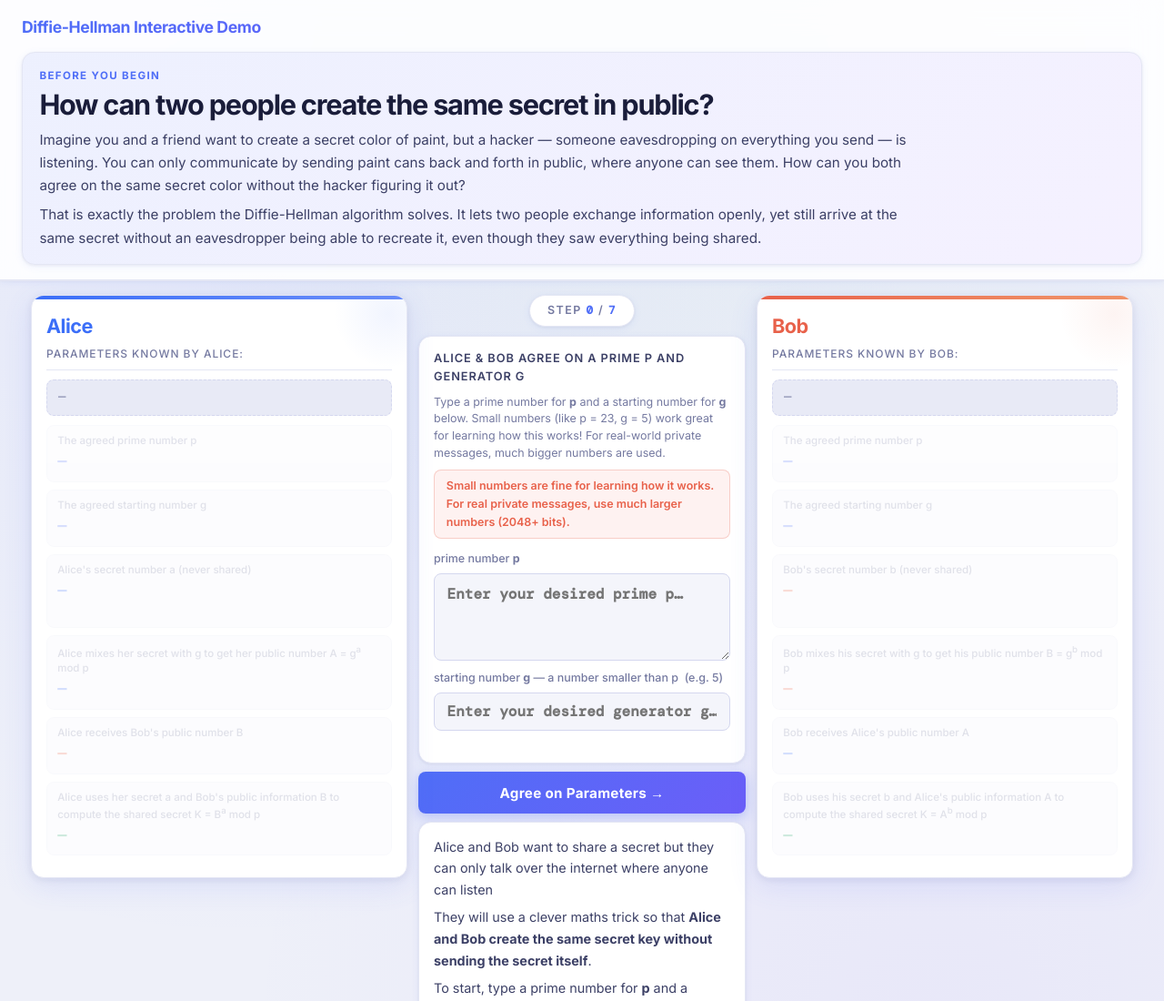
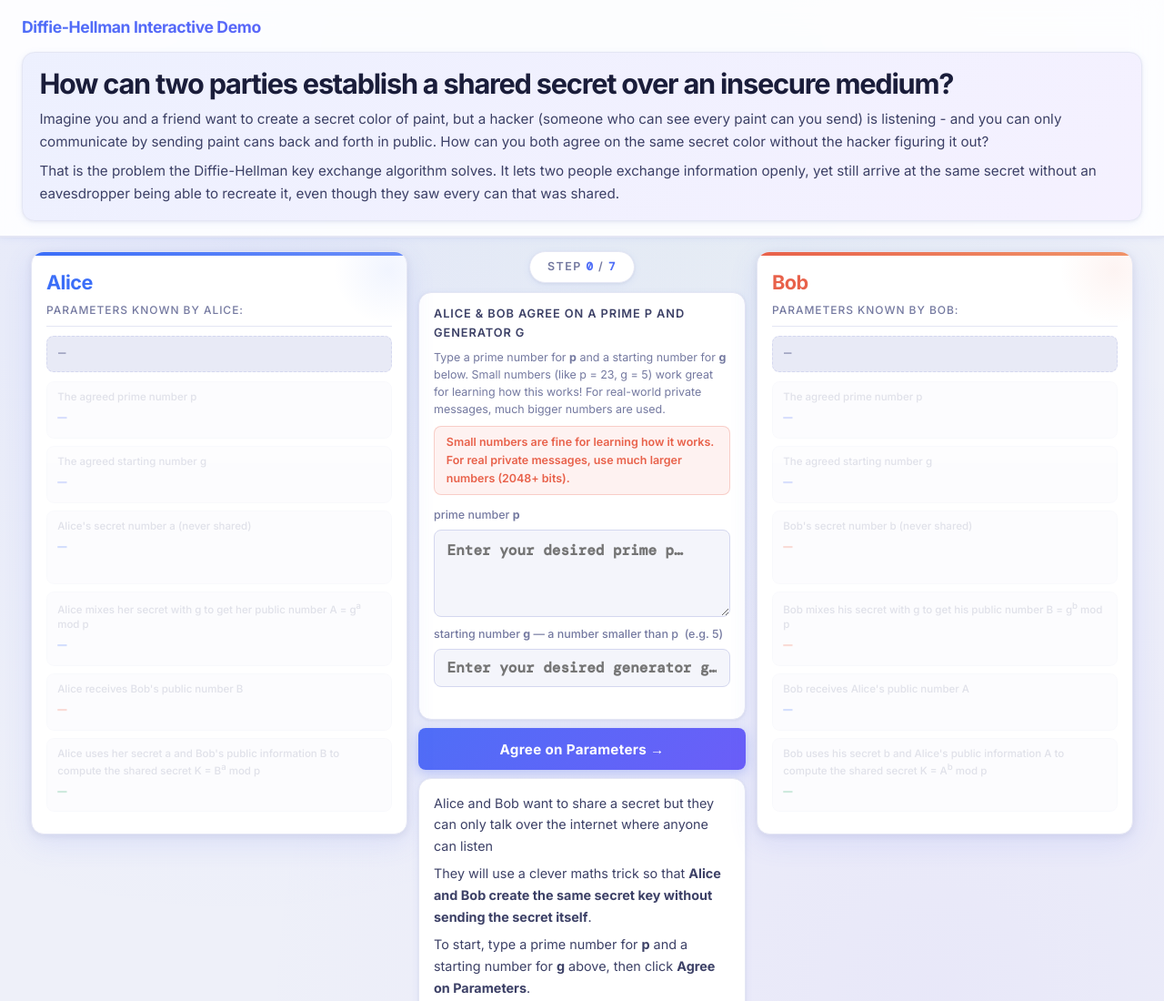
Before and after one commit to LaVie-environment/Diffie-Hellman-Key-Exchange, a website: page index.html in a window 1280 px wide. Shown: the top 1100 px of the page at 91% size. Drawn offline with nearby package versions, Linux system fonts and the light colour scheme; a web font is replaced by a local one.

```diff
--- a/app.js
+++ b/app.js
@@ -256,7 +256,7 @@
     explanation: s => `
       <p>Alice chose her secret number <strong>a = ${fmtBig(s.a)}</strong>.</p>
       <p>Bob chose his secret number <strong>b = ${fmtBig(s.b)}</strong>.</p>
-      <p> These stay completely private they never leave each person's own device.</p>`,
+      <p> These numbers stay completely private — each person keeps their own secret number hidden and never reveals it to anyone.</p>`,
   },
   {
     // Step 3 — Alice computes A
--- a/index.html
+++ b/index.html
@@ -24,19 +24,15 @@
       <span class="logo">Diffie-Hellman Interactive Demo</span>
 
       <section class="dh-intro" aria-labelledby="dh-intro-title">
-        <p class="intro-kicker">Before you begin</p>
-        <h1 id="dh-intro-title">How can two people create the same secret in public?</h1>
+        <h1 id="dh-intro-title">How can two parties establish a shared secret over an insecure medium?</h1>
         <p>
-          Imagine you and a friend want to create a secret color of paint, but a hacker
-          — someone eavesdropping on everything you send — is listening. You can only
-          communicate by sending paint cans back and forth in public, where anyone can
-          see them. How can you both agree on the same secret color without the hacker
-          figuring it out?
+          Imagine you and a friend want to create a secret color of paint, but a hacker (someone who can see every paint can you send) is listening - and you can only
+          communicate by sending paint cans back and forth in public. How can you both agree on the same secret color without the hacker figuring it out?
         </p>
         <p>
-          That is exactly the problem the Diffie-Hellman algorithm solves. It lets two
+          That is the problem the Diffie-Hellman key exchange algorithm solves. It lets two
           people exchange information openly, yet still arrive at the same secret without
-          an eavesdropper being able to recreate it, even though they saw everything being
+          an eavesdropper being able to recreate it, even though they saw every can that was
           shared.
         </p>
       </section>
--- a/style.css
+++ b/style.css
@@ -73,9 +73,8 @@
   -webkit-backdrop-filter: blur(16px);
   border-bottom: 1px solid var(--border-lt);
   padding: 1rem 1.5rem;
-  position: sticky;
-  top: 0;
-  z-index: 100;
+  position: relative;
+  z-index: 1;
   box-shadow: 0 1px 0 var(--border-lt), var(--shadow-sm);
 }
 
@@ -133,7 +132,8 @@
   color: var(--text-mid);
   font-size: 0.95rem;
   line-height: 1.65;
-  max-width: 980px;
+  max-width: none;
+  width: 100%;
 }
 
 .dh-intro p + p {
```
